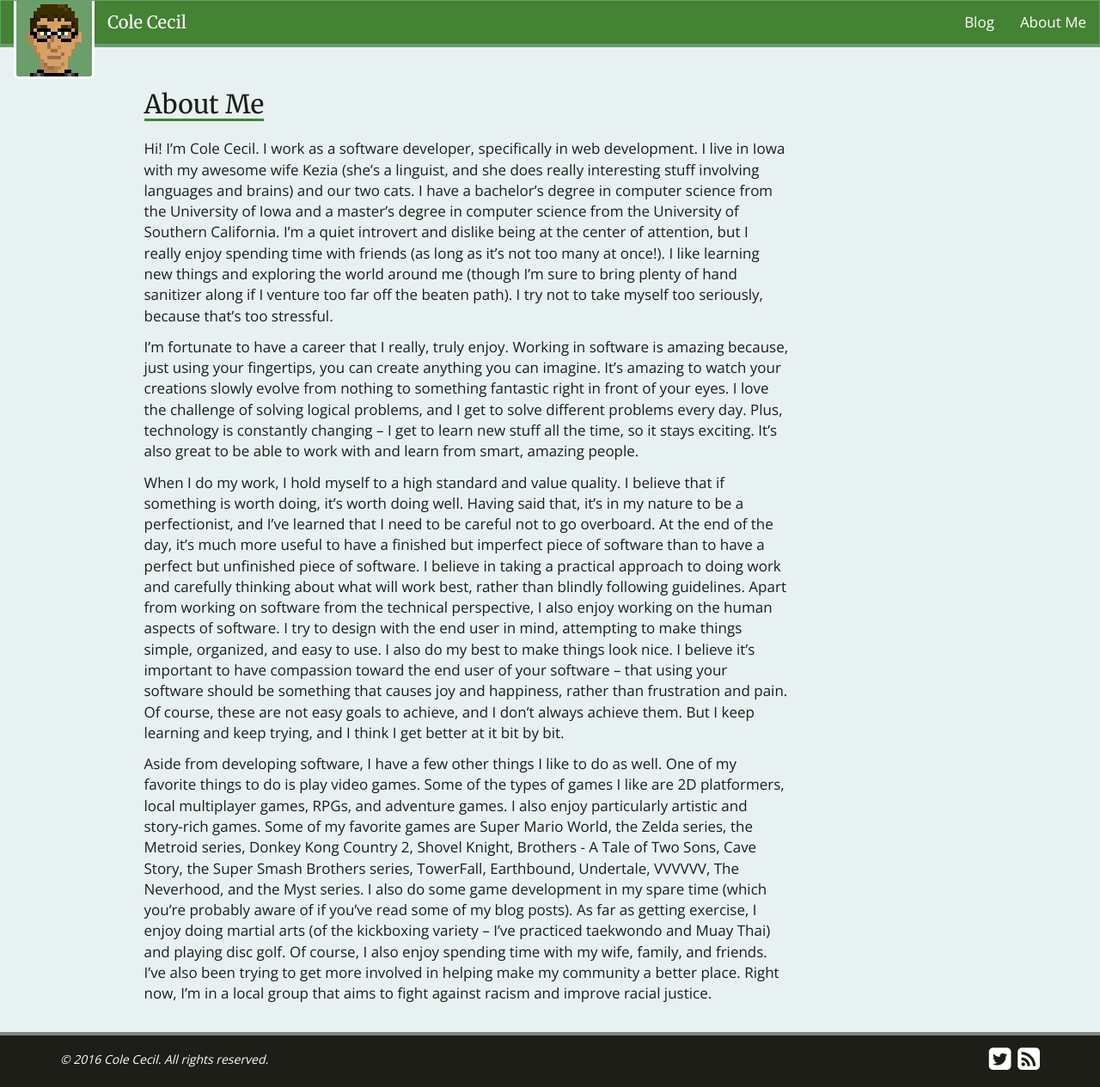
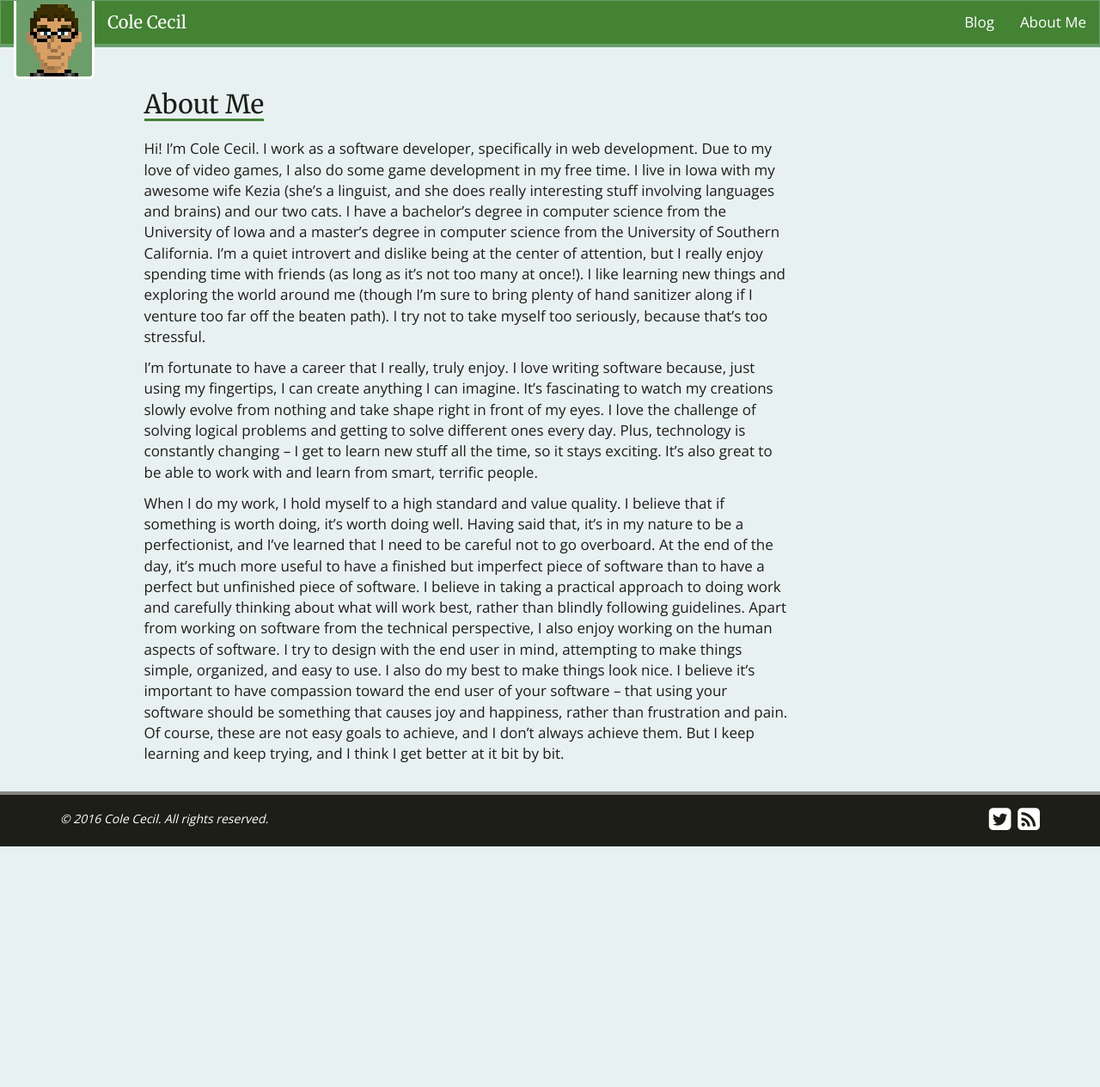
Before and after one commit to colececil/colececil.github.io, a Jekyll site: the page built from about-me.md, in a window 1280 px wide. Shown: the whole page at 86% size. Built offline with Jekyll 4.4.1, drawn with Linux system fonts in a browser that asks for light colours; some web fonts are replaced; after the commit the page ends 985 px from its top, so only the background shows below that.

Commit message:
Shorten/improve "About Me" content

```diff
--- a/about-me.md
+++ b/about-me.md
@@ -3,10 +3,8 @@ layout: page
 title: About Me
 ---
 
-Hi! I'm Cole Cecil. I work as a software developer, specifically in web development. I live in Iowa with my awesome wife Kezia (she's a linguist, and she does really interesting stuff involving languages and brains) and our two cats. I have a bachelor's degree in computer science from the University of Iowa and a master's degree in computer science from the University of Southern California. I'm a quiet introvert and dislike being at the center of attention, but I really enjoy spending time with friends (as long as it's not too many at once!). I like learning new things and exploring the world around me (though I'm sure to bring plenty of hand sanitizer along if I venture too far off the beaten path). I try not to take myself too seriously, because that's too stressful.
+Hi! I'm Cole Cecil. I work as a software developer, specifically in web development. Due to my love of video games, I also do some game development in my free time. I live in Iowa with my awesome wife Kezia (she's a linguist, and she does really interesting stuff involving languages and brains) and our two cats. I have a bachelor's degree in computer science from the University of Iowa and a master's degree in computer science from the University of Southern California. I'm a quiet introvert and dislike being at the center of attention, but I really enjoy spending time with friends (as long as it's not too many at once!). I like learning new things and exploring the world around me (though I'm sure to bring plenty of hand sanitizer along if I venture too far off the beaten path). I try not to take myself too seriously, because that's too stressful.
 
-I'm fortunate to have a career that I really, truly enjoy. Working in software is amazing because, just using your fingertips, you can create anything you can imagine. It's amazing to watch your creations slowly evolve from nothing to something fantastic right in front of your eyes. I love the challenge of solving logical problems, and I get to solve different problems every day. Plus, technology is constantly changing -- I get to learn new stuff all the time, so it stays exciting. It's also great to be able to work with and learn from smart, amazing people.
+I'm fortunate to have a career that I really, truly enjoy. I love writing software because, just using my fingertips, I can create anything I can imagine. It's fascinating to watch my creations slowly evolve from nothing and take shape right in front of my eyes. I love the challenge of solving logical problems and getting to solve different ones every day. Plus, technology is constantly changing -- I get to learn new stuff all the time, so it stays exciting. It's also great to be able to work with and learn from smart, terrific people.
 
 When I do my work, I hold myself to a high standard and value quality. I believe that if something is worth doing, it's worth doing well. Having said that, it's in my nature to be a perfectionist, and I've learned that I need to be careful not to go overboard. At the end of the day, it's much more useful to have a finished but imperfect piece of software than to have a perfect but unfinished piece of software. I believe in taking a practical approach to doing work and carefully thinking about what will work best, rather than blindly following guidelines. Apart from working on software from the technical perspective, I also enjoy working on the human aspects of software. I try to design with the end user in mind, attempting to make things simple, organized, and easy to use. I also do my best to make things look nice. I believe it's important to have compassion toward the end user of your software -- that using your software should be something that causes joy and happiness, rather than frustration and pain. Of course, these are not easy goals to achieve, and I don't always achieve them. But I keep learning and keep trying, and I think I get better at it bit by bit.
-
-Aside from developing software, I have a few other things I like to do as well. One of my favorite things to do is play video games. Some of the types of games I like are 2D platformers, local multiplayer games, RPGs, and adventure games. I also enjoy particularly artistic and story-rich games. Some of my favorite games are Super Mario World, the Zelda series, the Metroid series, Donkey Kong Country 2, Shovel Knight, Brothers - A Tale of Two Sons, Cave Story, the Super Smash Brothers series, TowerFall, Earthbound, Undertale, VVVVVV, The Neverhood, and the Myst series. I also do some game development in my spare time (which you're probably aware of if you've read some of my blog posts). As far as getting exercise, I enjoy doing martial arts (of the kickboxing variety -- I've practiced taekwondo and Muay Thai) and playing disc golf. Of course, I also enjoy spending time with my wife, family, and friends. I've also been trying to get more involved in helping make my community a better place. Right now, I'm in a local group that aims to fight against racism and improve racial justice.
```
